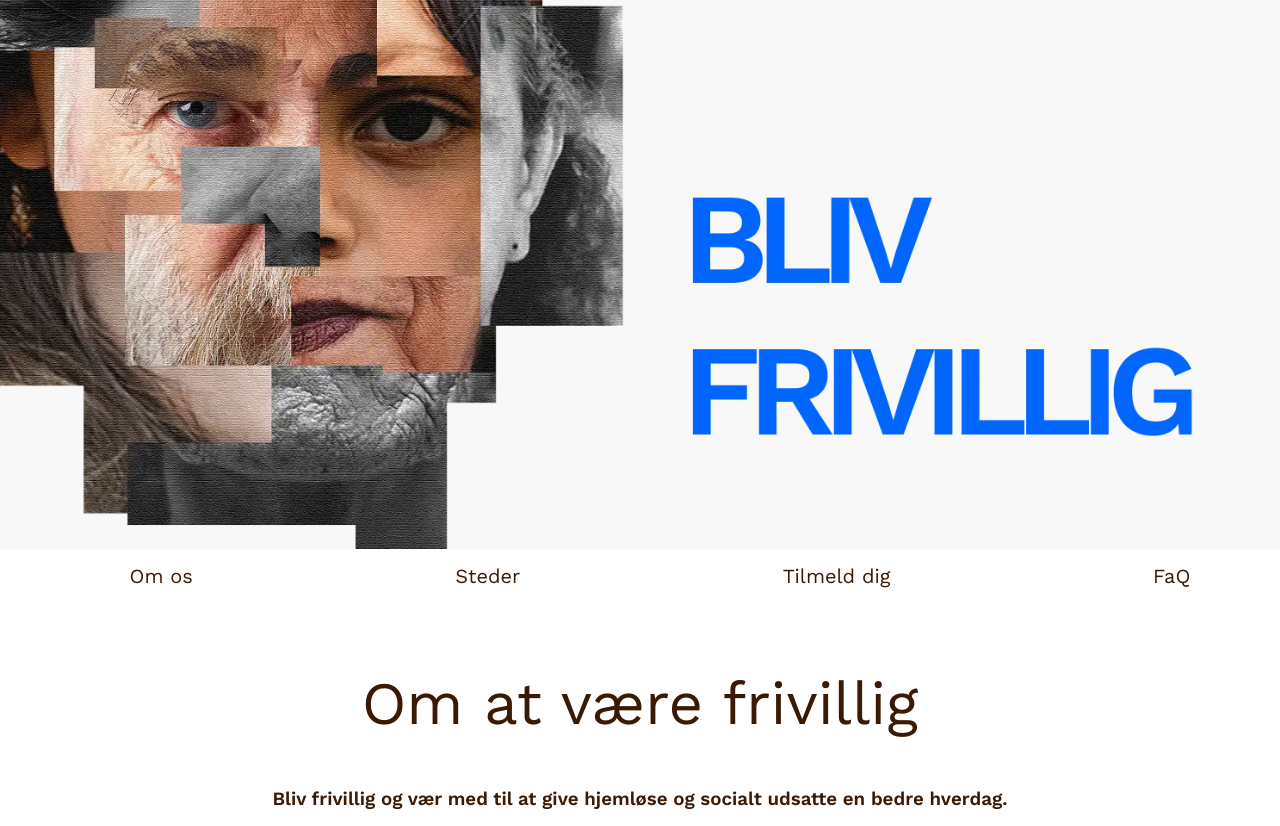
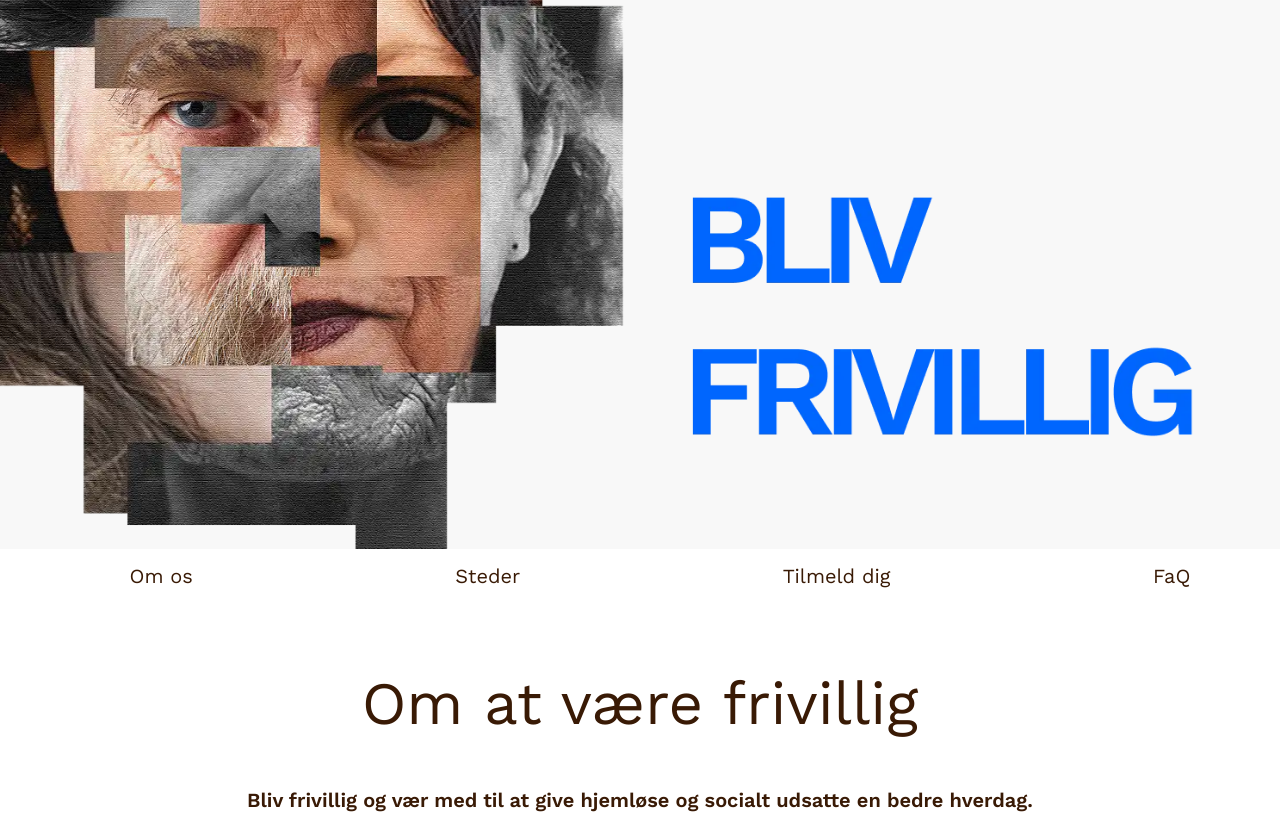
Before and after one commit to marthafallman/weshelter, an Astro site: page / in a window 1280 px wide. Shown: the part 103-929 px from the top of the page. Built offline with nearby package versions, Linux system fonts and the light colour scheme; Astro itself is replaced by a stand-in of ours.

Commit message:
add correction of om os

```diff
--- a/src/components/omos.astro
+++ b/src/components/omos.astro
@@ -4,7 +4,7 @@ import Card from "./card.astro";
 
 <section class="info">
   <h1>Om at være frivillig</h1>
-  <h3>Bliv frivillig og vær med til at give hjemløse og socialt udsatte en bedre hverdag.</h3>
+  <h2>Bliv frivillig og vær med til at give hjemløse og socialt udsatte en bedre hverdag.</h2>
   <p>
     Frivillighed er en helt central del af vores arbejde i Missionen blandt Hjemløse, og som frivillig er du med til at skabe unikke relationer og gøre en forskel for hjemløse og socialt udsatte. Se nedenfor, hvilke muligheder, der er for at blive
     frivillig, og læs mere om, hvad det frivillige arbejde hos os indebærer.
@@ -31,8 +31,10 @@ import Card from "./card.astro";
   h1 {
     text-align: center;
   }
-  h3 {
+  h2 {
     font-weight: 600;
+    font-size: 20px;
+    margin-bottom: 50px;
   }
   .info {
     max-width: 1100px;
```
